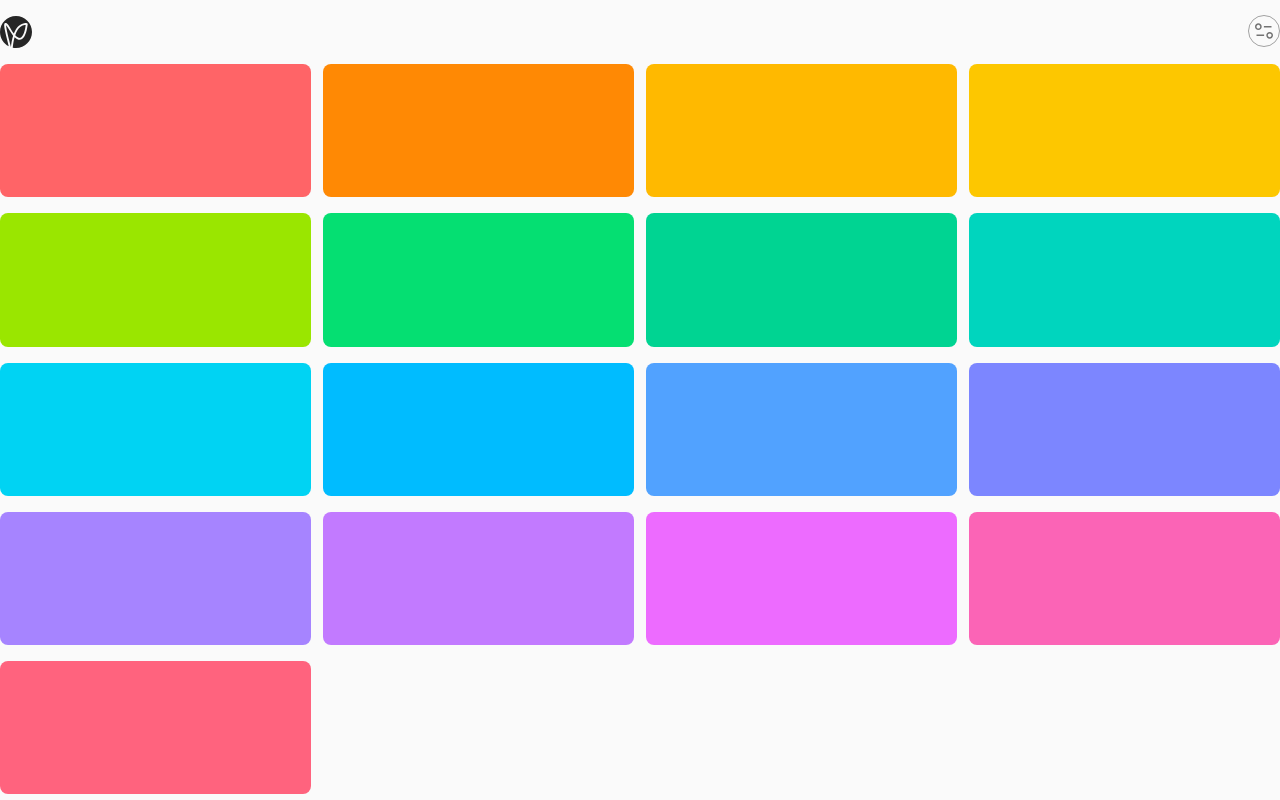
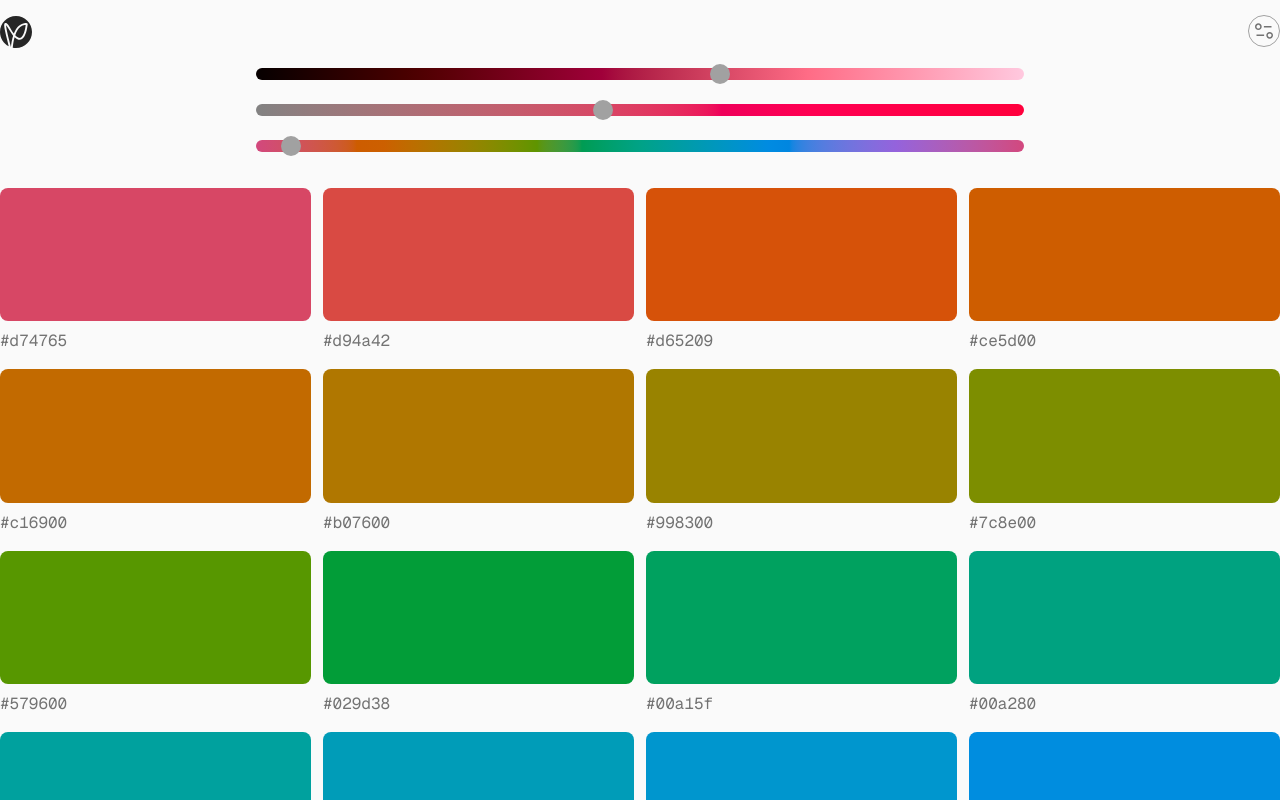
Before and after one commit to r-sp/priest, a Next.js app: page /display in a window 1280 px wide. Shown: the top 800 px of the page. Built offline with nearby package versions, Linux system fonts and the light colour scheme.

Commit message:
add color harmony

```diff
--- a/src/app/display/page.tsx
+++ b/src/app/display/page.tsx
@@ -1,64 +1,10 @@
 import { type Metadata } from "next";
-import Link from "next/link";
+import ColorHarmony from "~/components/ui/color-harmony";
 
 export const metadata: Metadata = {
   title: "Color Display",
 };
 
 export default function DisplayPage() {
-  return (
-    <div className="mx-auto grid max-w-7xl gap-x-3 gap-y-4 max-xl:px-3 sm:grid-cols-2 md:grid-cols-3 lg:grid-cols-4">
-      <Link className="frame inline-grid rounded-lg" href="/color/ff6467">
-        <span className="bg-red-400"></span>
-      </Link>
-      <Link className="frame inline-grid rounded-lg" href="/color/ff8904">
-        <span className="bg-orange-400"></span>
-      </Link>
-      <Link className="frame inline-grid rounded-lg" href="/color/ffb900">
-        <span className="bg-amber-400"></span>
-      </Link>
-      <Link className="frame inline-grid rounded-lg" href="/color/fdc700">
-        <span className="bg-yellow-400"></span>
-      </Link>
-      <Link className="frame inline-grid rounded-lg" href="/color/9ae600">
-        <span className="bg-lime-400"></span>
-      </Link>
-      <Link className="frame inline-grid rounded-lg" href="/color/05df72">
-        <span className="bg-green-400"></span>
-      </Link>
-      <Link className="frame inline-grid rounded-lg" href="/color/00d492">
-        <span className="bg-emerald-400"></span>
-      </Link>
-      <Link className="frame inline-grid rounded-lg" href="/color/00d5be">
-        <span className="bg-teal-400"></span>
-      </Link>
-      <Link className="frame inline-grid rounded-lg" href="/color/00d3f3">
-        <span className="bg-cyan-400"></span>
-      </Link>
-      <Link className="frame inline-grid rounded-lg" href="/color/00bcff">
-        <span className="bg-sky-400"></span>
-      </Link>
-      <Link className="frame inline-grid rounded-lg" href="/color/51a2ff">
-        <span className="bg-blue-400"></span>
-      </Link>
-      <Link className="frame inline-grid rounded-lg" href="/color/7c86ff">
-        <span className="bg-indigo-400"></span>
-      </Link>
-      <Link className="frame inline-grid rounded-lg" href="/color/a684ff">
-        <span className="bg-violet-400"></span>
-      </Link>
-      <Link className="frame inline-grid rounded-lg" href="/color/c27aff">
-        <span className="bg-purple-400"></span>
-      </Link>
-      <Link className="frame inline-grid rounded-lg" href="/color/ed6bff">
-        <span className="bg-fuchsia-400"></span>
-      </Link>
-      <Link className="frame inline-grid rounded-lg" href="/color/fb64b6">
-        <span className="bg-pink-400"></span>
-      </Link>
-      <Link className="frame inline-grid rounded-lg" href="/color/ff637e">
-        <span className="bg-rose-400"></span>
-      </Link>
-    </div>
-  );
+  return <ColorHarmony />;
 }
--- /dev/null
+++ b/src/components/ui/color-harmony.tsx
@@ -0,0 +1,48 @@
+"use client";
+
+import { useColorStore } from "../color/provider";
+import { formatOklch, parseColor } from "~/lib/color";
+import { limiter, multiplier } from "~/lib/utils";
+import { ColorInput } from "../color";
+import Link from "next/link";
+
+export default function ColorHarmony() {
+  const { oklch } = useColorStore((state) => state);
+  const base = oklch.color.h || 0;
+  const parse = parseColor();
+
+  const hueShift = (angle: number[]) =>
+    angle.map((deg) => {
+      const _oklch = { ...oklch.color, h: deg };
+      return {
+        css: formatOklch(_oklch),
+        hex: parse.hex({ mode: "oklch", ..._oklch }),
+      };
+    });
+
+  const harmony = hueShift(
+    multiplier(15, 0, 360).map((deg) => limiter(base + deg, 0, 360)),
+  );
+
+  return (
+    <div className="grid gap-8">
+      <div className="mx-auto w-full max-w-3xl max-md:px-3">
+        <ColorInput.Oklch />
+      </div>
+      <div className="mx-auto grid w-full max-w-7xl gap-x-3 gap-y-4 max-xl:px-3 sm:grid-cols-2 md:grid-cols-3 lg:grid-cols-4">
+        {harmony.map((color, index) => (
+          <Link
+            href={`/color/${color.hex.replace("#", "")}`}
+            className="grid gap-2 rounded-lg"
+            key={index}
+          >
+            <div className="frame rounded-lg">
+              <span style={{ backgroundColor: color.css }}></span>
+            </div>
+            <code>{color.hex}</code>
+          </Link>
+        ))}
+      </div>
+    </div>
+  );
+}
```
